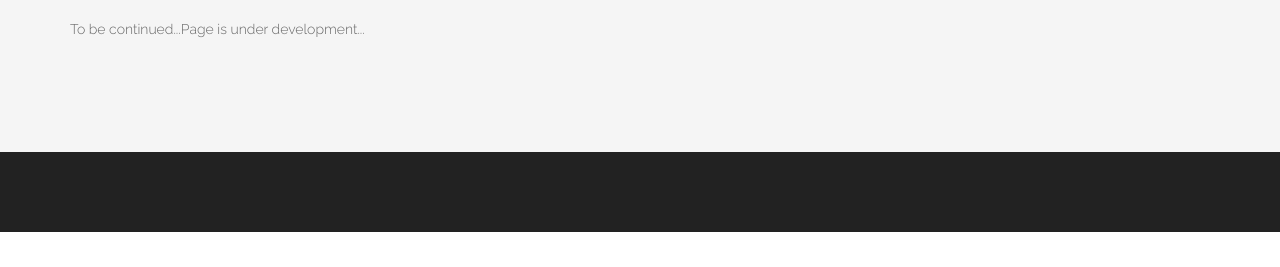
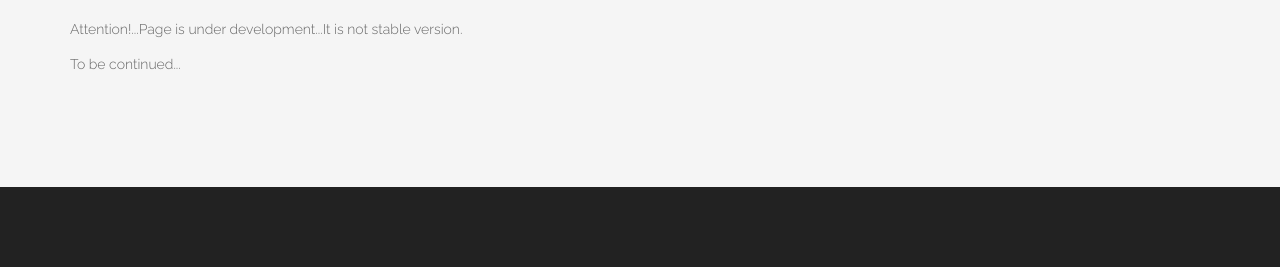
Before and after one commit to RostyslavSt/portfolio, a plain HTML site: page webpage/index.html in a window 1280 px wide. Shown: the part 1366-1633 px from the top of the page. Before the commit the page ends 1598 px from the top, so only its background shows below. Drawn offline with Linux system fonts and the light colour scheme.

Commit message:
add new <p> to footer

```diff
--- a/webpage/index.html
+++ b/webpage/index.html
@@ -100,7 +100,8 @@
 				</div>
 				<!-- .row -->
 			</div>
-			<p>To be continued...Page is under development...</p>
+			<p>Attention!...Page is under development...It is not stable version.</p>
+			<p>To be continued...</p>
 			<!-- .container -->
 	</section>
 	<!-- Services end -->
```
